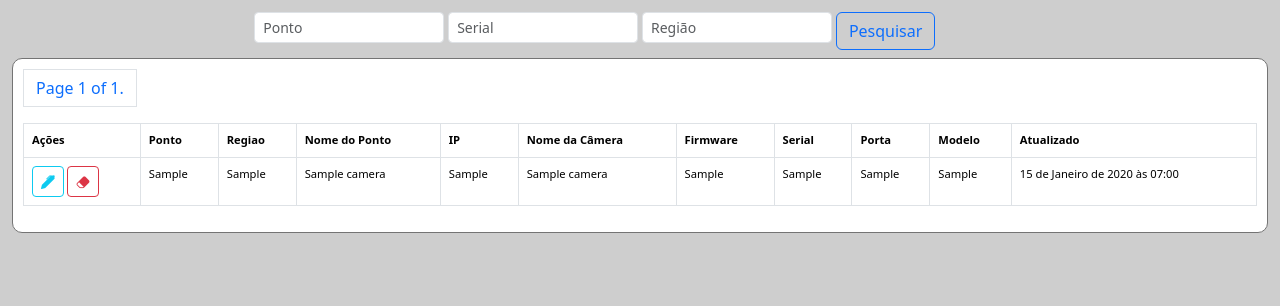
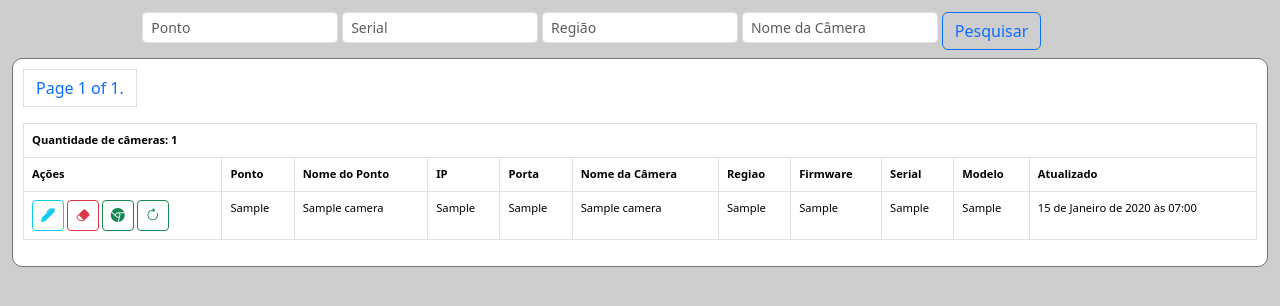
Before and after one commit to andrealansp/sr-jira, a Django app: page /cameras/ in a window 1280 px wide. Shown: the part 91-397 px from the top of the page. Run offline with Django 5.2, Linux system fonts and the light colour scheme; a user stored in the database is signed in; tables that the repository leaves empty hold one stand-in row (values such as "Sample post"); some libraries are stand-ins or nearby versions.

Commit message:
Features: Criação de links para as câmeras, tpnet; Adicionada pesquisa por câmeras e quantidade de câmeras

```diff
--- a/cameras/templates/cameras/cameras_list.html
+++ b/cameras/templates/cameras/cameras_list.html
@@ -9,21 +9,28 @@
                                     type="text"
                                     class="form-control form-control-sm"
                                     name="ponto"
-							placeholder="Ponto" />
+                                    placeholder="Ponto"/>
                         </div>
                         <div class="col">
                             <input
                                     type="text"
                                     class="form-control form-control-sm"
                                     name="serial"
-							placeholder="Serial" />
+                                    placeholder="Serial"/>
                         </div>
                         <div class="col">
                             <input
                                     type="text"
                                     class="form-control form-control-sm"
                                     name="regiao"
-							placeholder="Região" />
+                                    placeholder="Região"/>
+                        </div>
+                        <div class="col">
+                            <input
+                                    type="text"
+                                    class="form-control form-control-sm"
+                                    name="nome_camera"
+                                    placeholder="Nome da Câmera"/>
                         </div>
                         <div class="col">
                             <button
@@ -42,15 +49,18 @@
                     <table class="table text-nowrap table-bordered">
                         <thead>
                         <tr>
+                            <th colspan="11">Quantidade de câmeras: {{ qtd_cameras }}</th>
+                        </tr>
+                        <tr>
                             <th scope="col">Ações</th>
                             <th scope="col">Ponto</th>
-							<th scope="col">Regiao</th>
                             <th scope="col">Nome do Ponto</th>
                             <th scope="col">IP</th>
+                            <th scope="col">Porta</th>
                             <th scope="col">Nome da Câmera</th>
+                            <th scope="col">Regiao</th>
                             <th scope="col">Firmware</th>
                             <th scope="col">Serial</th>
-							<th scope="col">Porta</th>
                             <th scope="col">Modelo</th>
                             <th scope="col">Atualizado</th>
 
@@ -59,19 +69,25 @@
                         <tbody>
                         {% for c in object_list %}
                             <tr>
-						<td><a class="btn btn-sm btn-outline-info d-inline-block" href={% url "cameras:update" pk=c.id %}><i class="bi bi-pen-fill"></i></a>
-								<a class="btn btn-sm btn-outline-danger d-inline-block" href={% url "cameras:delete" pk=c.id %}><i class="bi bi-eraser-fill"></i></a>
+                                <td><a class="btn btn-sm btn-outline-info d-inline-block"
+                                       href="{% url "cameras:update" pk=c.id %}" target="_blank"><i class="bi bi-pen-fill"></i></a>
+                                    <a class="btn btn-sm btn-outline-danger d-inline-block"
+                                       href="{% url "cameras:delete" pk=c.id %}" target="_blank"><i class="bi bi-eraser-fill"></i></a>
+                                    <a class="btn btn-sm btn-outline-success d-inline-block"
+                                       href="http://{{c.ip}}:{{c.porta}}" target="_blank"><i class="bi bi-browser-chrome"></i></a>
+                                    <a class="btn btn-sm btn-outline-success d-inline-block"
+                                       href="http://{{c.ip}}:9080" target="_blank"><i class="bi bi-arrow-clockwise"></i></a>
                                 </td>
-							<td>{{c.ponto}}</td>
-							<td>{{c.regiao}}</td>
-							<td>{{c.nome_ponto}}</td>
-							<td>{{c.ip}}</td>
-							<td>{{c.nome_camera}}</td>
-							<td>{{c.firmware}}</td>
-							<td>{{c.serial}}</td>
-							<td>{{c.porta}}</td>
-							<td>{{c.modelo}}</td>
-							<td>{{c.atualizado}}</td>
+                                <td>{{ c.ponto }}</td>
+                                <td>{{ c.nome_ponto }}</td>
+                                <td>{{ c.ip }}</td>
+                                <td>{{ c.porta }}</td>
+                                <td>{{ c.nome_camera }}</td>
+                                <td>{{ c.regiao }}</td>
+                                <td>{{ c.firmware }}</td>
+                                <td>{{ c.serial }}</td>
+                                <td>{{ c.modelo }}</td>
+                                <td>{{ c.atualizado }}</td>
 
                             </tr>
                         {% endfor %}
@@ -81,12 +97,19 @@
                             <ul class="pagination">
                                 {% if page_obj.has_previous %}
                                     <li class="page-item"><a class="page-link" href="?page=1">&laquo; first</a></li>
-									<li class="page-item"><a class="page-link" href="?page={{ page_obj.previous_page_number }}">previous</a></li>
+                                    <li class="page-item"><a class="page-link"
+                                                             href="?page={{ page_obj.previous_page_number }}">previous</a>
+                                    </li>
                                 {% endif %}
-									<li class="page-item page-link">Page {{ page_obj.number }} of {{ page_obj.paginator.num_pages }}.
+                                <li class="page-item page-link">Page {{ page_obj.number }}
+                                    of {{ page_obj.paginator.num_pages }}.
                                     {% if page_obj.has_next %}
-									<li class="page-item"><a class="page-link" href="?page={{ page_obj.next_page_number }}">next</a></li>
-									<li class="page-item"><a class="page-link" href="?page={{ page_obj.paginator.num_pages }}">last &raquo;</a></li>
+                                        <li class="page-item"><a class="page-link"
+                                                                 href="?page={{ page_obj.next_page_number }}">next</a>
+                                        </li>
+                                        <li class="page-item"><a class="page-link"
+                                                                 href="?page={{ page_obj.paginator.num_pages }}">last
+                                            &raquo;</a></li>
                                     {% endif %}
                             </ul>
                             </span>
--- a/cameras/views.py
+++ b/cameras/views.py
@@ -1,6 +1,7 @@
 from datetime import datetime
 from typing import Any
 from django.db.models.query import QuerySet
+from django.db.models import Q
 from django.views.generic.list import ListView
 from django.views.generic.edit import CreateView, UpdateView, DeleteView
 from django.contrib.auth.mixins import LoginRequiredMixin
@@ -12,21 +13,33 @@ from .forms import CameraForm
 class CameraListView(LoginRequiredMixin, ListView):
     login_url = "/accounts/login/"
     model = Cameras
-    paginate_by = 15
-    template_name = "camera_list.htnl"
+    paginate_by = 50
+    template_name = "camera_list"
 
     def get_queryset(self) -> QuerySet[Any]:
-        cameras = super().get_queryset().order_by("ponto")
+        cameras = super().get_queryset().order_by("ponto","porta")
         ponto = self.request.GET.get("ponto")
         serial = self.request.GET.get("serial")
         regiao = self.request.GET.get("regiao")
+        nome_camera = self.request.GET.get("nome_camera")
+
         if ponto:
             cameras = cameras.filter(ponto__icontains=ponto)
         if serial:
             cameras = cameras.filter(serial__icontains=serial)
         if regiao:
             cameras = cameras.filter(regiao__icontains=regiao)
+        if nome_camera:
+            cameras = cameras.filter(nome_camera__icontains=nome_camera)
+
         return cameras
+
+    def get_context_data(self, **kwargs):
+        context = super().get_context_data(**kwargs)
+        cameras = self.get_queryset()
+        context["qtd_cameras"] = cameras.count()
+        return context
+
 
 
 class CameraCreateView(LoginRequiredMixin, CreateView):
```
Lines whose indentation alone changed are shown as unchanged.
